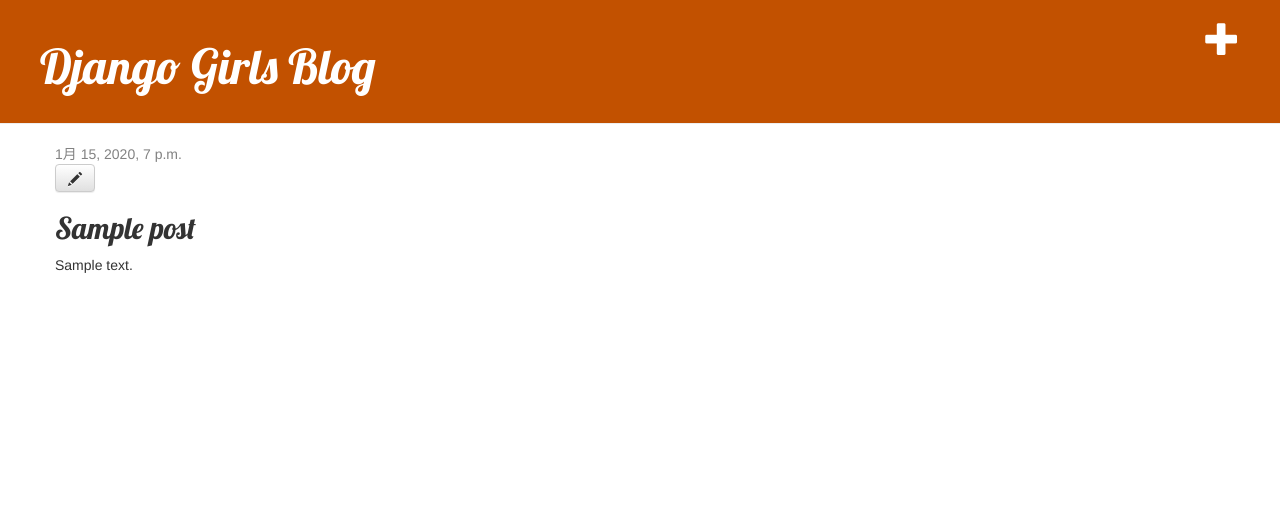
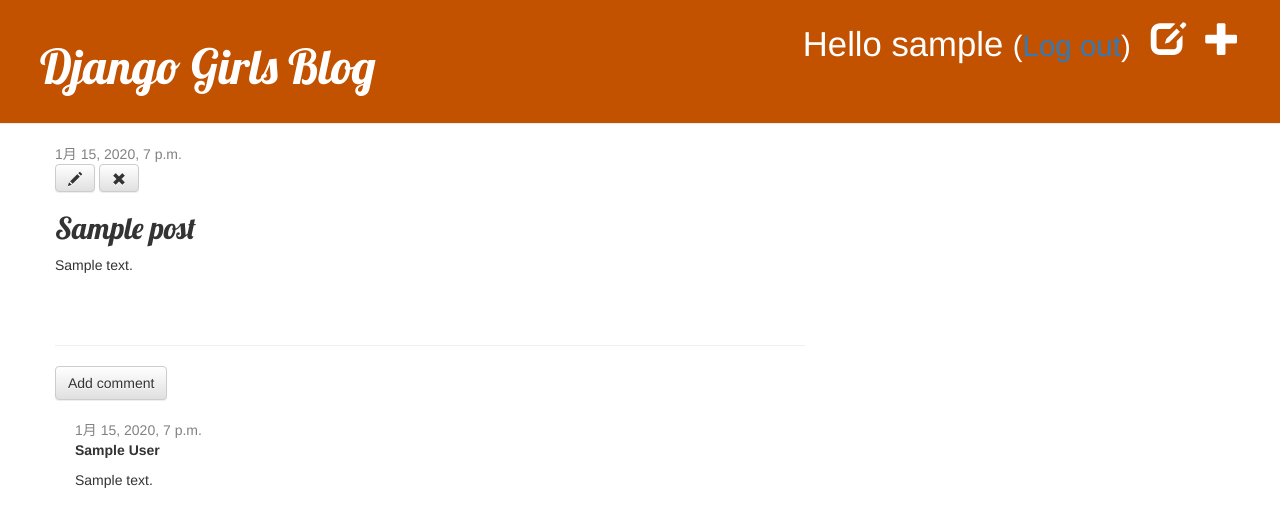
Before and after one commit to AnagumaReonKK/my-first-blog, a Django app: page /post/1/ in a window 1280 px wide. Shown: the top 527 px of the page. Run offline with Django 3.2, Linux system fonts and the light colour scheme; a user stored in the database is signed in; tables that the repository leaves empty hold one stand-in row (values such as "Sample post"); some libraries are stand-ins or nearby versions.

Commit message:
add comment&login

```diff
--- a/blog/admin.py
+++ b/blog/admin.py
@@ -1,4 +1,5 @@
 from django.contrib import admin
-from .models import Post
+from .models import Post, Comment
 
 admin.site.register(Post)
+admin.site.register(Comment)
--- a/blog/models.py
+++ b/blog/models.py
@@ -16,3 +16,20 @@
 
     def __str__(self):
         return self.title
+
+    def approved_comments(self):
+        return self.comments.filter(approved_comment=True)
+
+class Comment(models.Model):
+    post = models.ForeignKey('blog.Post', on_delete=models.CASCADE, related_name='comments')
+    author = models.CharField(max_length=200)
+    text = models.TextField()
+    created_date = models.DateTimeField(default=timezone.now)
+    approved_comment = models.BooleanField(default=False)
+
+    def approve(self):
+        self.approved_comment = True
+        self.save()
+
+    def __str__(self):
+        return self.text
--- a/blog/static/css/blog.css
+++ b/blog/static/css/blog.css
@@ -44,3 +44,7 @@
 .post h2 a, .post h2 a:visited {
     color: #000000;
 }
+
+.comment {
+    margin: 20px 0px 20px 20px;
+}
--- a/blog/templates/blog/base.html
+++ b/blog/templates/blog/base.html
@@ -11,6 +11,10 @@
     <div class="page-header">
         {% if user.is_authenticated %}
             <a href="{% url 'post_new' %}" class="top-menu"><span class="glyphicon glyphicon-plus"></span></a>
+            <a href="{% url 'post_draft_list' %}" class="top-menu"><span class="glyphicon glyphicon-edit"></span></a>
+            <p class="top-menu">Hello {{ user.username }} <small>(<a href="{% url 'logout' %}">Log out</a>)</small></p>
+        {% else %}
+            <a href="{% url 'login' %}" class="top-menu"><span class="glyphicon glyphicon-lock"></span></a>
         {% endif %}
 
         <h1><a href="/">Django Girls Blog</a></h1>
--- a/blog/templates/blog/post_detail.html
+++ b/blog/templates/blog/post_detail.html
@@ -6,11 +6,36 @@
             <div class="date">
                 {{ post.published_date }}
             </div>
+        {% else %}
+            <a class="btn btn-default" href="{% url 'post_publish' pk=post.pk %}">Publish</a>
         {% endif %}
         {% if user.is_authenticated %}
             <a class="btn btn-default" href="{% url 'post_edit' pk=post.pk %}"><span class="glyphicon glyphicon-pencil"></span></a>
+            <a class="btn btn-default" href="{% url 'post_remove' pk=post.pk %}"><span class="glyphicon glyphicon-remove"></span></a>
         {% endif %}
         <h2>{{ post.title }}</h2>
         <p>{{ post.text|linebreaksbr }}</p>
     </div>
+
+    <hr>
+
+    <a class="btn btn-default" href="{% url 'add_comment_to_post' pk=post.pk %}">Add comment</a>
+    {% for comment in post.comments.all %}
+        {% if user.is_authenticated or comment.approved_comment %}
+        <div class="comment">
+            <div class="date">
+                {{ comment.created_date }}
+                {% if not comment.approved_comment %}
+                    <a class="btn btn-default" href="{% url 'comment_remove' pk=comment.pk %}"><span class="glyphicon glyphicon-remove"></span></a>
+                    <a class="btn btn-default" href="{% url 'comment_approve' pk=comment.pk %}"><span class="glyphicon glyphicon-ok"></span></a>
+                {% endif %}
+            </div>
+            <strong>{{ comment.author }}</strong>
+            <p>{{ comment.text|linebreaks }}</p>
+        </div>
+        {% endif %}
+    {% empty %}
+        <p>No comments here yet :(</p>
+    {% endfor %}
+
 {% endblock %}
--- a/blog/templates/blog/post_list.html
+++ b/blog/templates/blog/post_list.html
@@ -8,6 +8,7 @@
             </div>
             <h2><a href="{% url 'post_detail' pk=post.pk %}">{{ post.title }}</a></h2>
             <p>{{ post.text|linebreaksbr }}</p>
+            <a href="{% url 'post_detail' pk=post.pk %}">Comments: {{ post.approved_comments.count }}</a>
         </div>
     {% endfor %}
 {% endblock %}
--- a/blog/urls.py
+++ b/blog/urls.py
@@ -6,4 +6,10 @@
 	path('post/<int:pk>/', views.post_detail, name='post_detail'),
 	path('post/new/', views.post_new, name='post_new'),
 	path('post/<int:pk>/edit/', views.post_edit, name='post_edit'),
+	path('drafts/', views.post_draft_list, name='post_draft_list'),
+	path('post/<pk>/publish/', views.post_publish, name='post_publish'),
+	path('post/<pk>/remove/', views.post_remove, name='post_remove'),
+	path('post/<int:pk>/comment/', views.add_comment_to_post, name='add_comment_to_post'),
+	path('comment/<int:pk>/approve/', views.comment_approve, name='comment_approve'),
+	path('comment/<int:pk>/remove/', views.comment_remove, name='comment_remove'),
 ]
--- a/blog/views.py
+++ b/blog/views.py
@@ -1,7 +1,8 @@
+from django.contrib.auth.decorators import login_required
 from django.shortcuts import render, get_object_or_404, redirect
 from django.utils import timezone
-from .models import Post
-from .forms import PostForm
+from .models import Post, Comment
+from .forms import PostForm, CommentForm
 
 def post_list(request):
 	posts = Post.objects.filter(published_date__lte=timezone.now()).order_by('published_date')
@@ -11,13 +12,14 @@
 	post = get_object_or_404(Post, pk=pk)
 	return render(request, 'blog/post_detail.html', {'post': post})
 
+@login_required
 def post_new(request):
 	if request.method == "POST":
 		form = PostForm(request.POST)
 		if form.is_valid():
 			post = form.save(commit=False)
 			post.author = request.user
-			post.published_date = timezone.now()
+			# post.published_date = timezone.now()
 			post.save()
 			return redirect('post_detail', pk=post.pk)
 
@@ -25,16 +27,58 @@
 		form = PostForm()
 		return render(request, 'blog/post_edit.html', {'form': form})
 
+@login_required
 def post_edit(request, pk):
-    post = get_object_or_404(Post, pk=pk)
-    if request.method == "POST":
-        form = PostForm(request.POST, instance=post)
-        if form.is_valid():
-            post = form.save(commit=False)
-            post.author = request.user
-            post.published_date = timezone.now()
-            post.save()
-            return redirect('post_detail', pk=post.pk)
-    else:
-        form = PostForm(instance=post)
-    return render(request, 'blog/post_edit.html', {'form': form})
+	post = get_object_or_404(Post, pk=pk)
+	if request.method == "POST":
+		form = PostForm(request.POST, instance=post)
+		if form.is_valid():
+			post = form.save(commit=False)
+			post.author = request.user
+			# post.published_date = timezone.now()
+			post.save()
+			return redirect('post_detail', pk=post.pk)
+	else:
+		form = PostForm(instance=post)
+	return render(request, 'blog/post_edit.html', {'form': form})
+
+@login_required
+def post_draft_list(request):
+	posts = Post.objects.filter(published_date__isnull=True).order_by('created_date')
+	return render(request, 'blog/post_draft_list.html', {'posts':posts})
+
+@login_required
+def post_publish(request, pk):
+	post = get_object_or_404(Post, pk=pk)
+	post.publish()
+	return redirect('post_detail', pk=pk)
+
+@login_required
+def post_remove(request, pk):
+	post = get_object_or_404(Post, pk=pk)
+	post.delete()
+	return redirect('post_list')
+
+def add_comment_to_post(request, pk):
+	post = get_object_or_404(Post, pk=pk)
+	if request.method == "POST":
+		form = CommentForm(request.POST)
+		if form.is_valid():
+			comment = form.save(commit=False)
+			comment.post = post
+			comment.save()
+			return redirect('post_detail', pk=post.pk)
+	else:
+		form = CommentForm()
+	return render(request, 'blog/add_comment_to_post.html', {'form': form})
+
+@login_required
+def comment_approve(request, pk):
+	comment = get_object_or_404(Comment, pk=pk)
+	comment.approve()
+	return redirect('post_detail', pk=comment.post.pk)
+
+def comment_remove(request, pk):
+	comment = get_object_or_404(Comment, pk=pk)
+	comment.delete()
+	return redirect('post_detail', pk=comment.post.pk)
--- a/mysite/urls.py
+++ b/mysite/urls.py
@@ -13,10 +13,14 @@
     1. Import the include() function: from django.urls import include, path
     2. Add a URL to urlpatterns:  path('blog/', include('blog.urls'))
 """
+from django.urls import path, include
 from django.contrib import admin
-from django.urls import path, include
+
+from django.contrib.auth import views
 
 urlpatterns = [
     path('admin/', admin.site.urls),
+    path('accounts/login/', views.LoginView.as_view(), name='login'),
+    path('accounts/logout/', views.LogoutView.as_view(next_page='/'), name='logout'),
     path('', include('blog.urls')),
 ]
```
Also changed, not shown: blog/forms.py (+7 -1 lines), blog/templates/blog/add_comment_to_post.html (added, +8 -0 lines), blog/templates/blog/post_draft_list.html (added, +11 -0 lines), blog/templates/registration/login.html (added, +21 -0 lines), mysite/settings.py (+17 -15 lines), blog/migrations/0002_comment.py (added).
